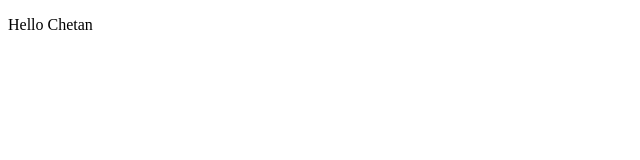
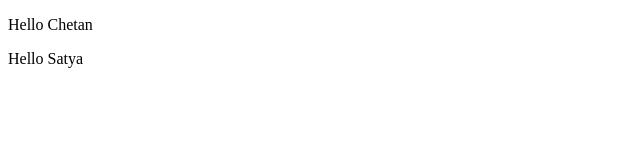
Before and after one commit to chetakm/localrepo, a plain HTML site: page index.html in a window 1280 px wide. Shown: the full height of the page, 0-640 px from the left. Drawn offline with Linux system fonts and the light colour scheme.

Commit message:
changes made in index.html

```diff
--- a/index.html
+++ b/index.html
@@ -7,5 +7,6 @@
 </head>
 <body>
     <p>Hello Chetan</p>
+    <p>Hello Satya</p>
 </body>
 </html>
```
